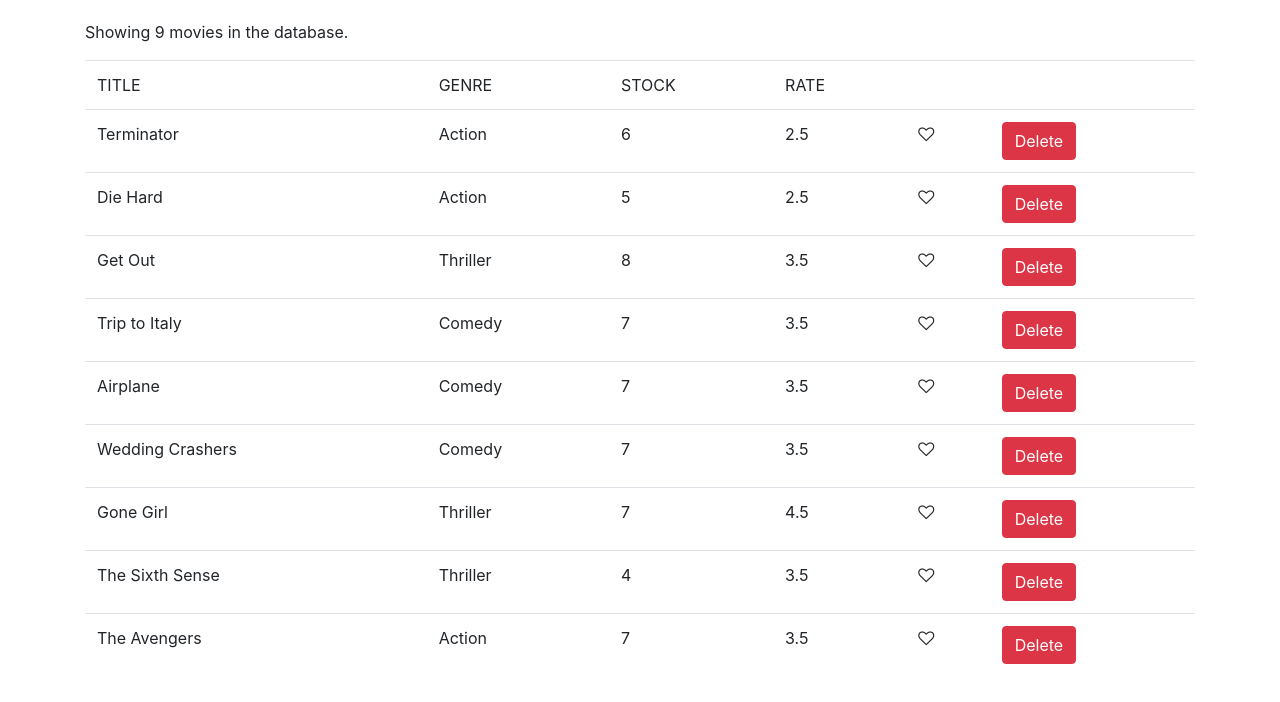
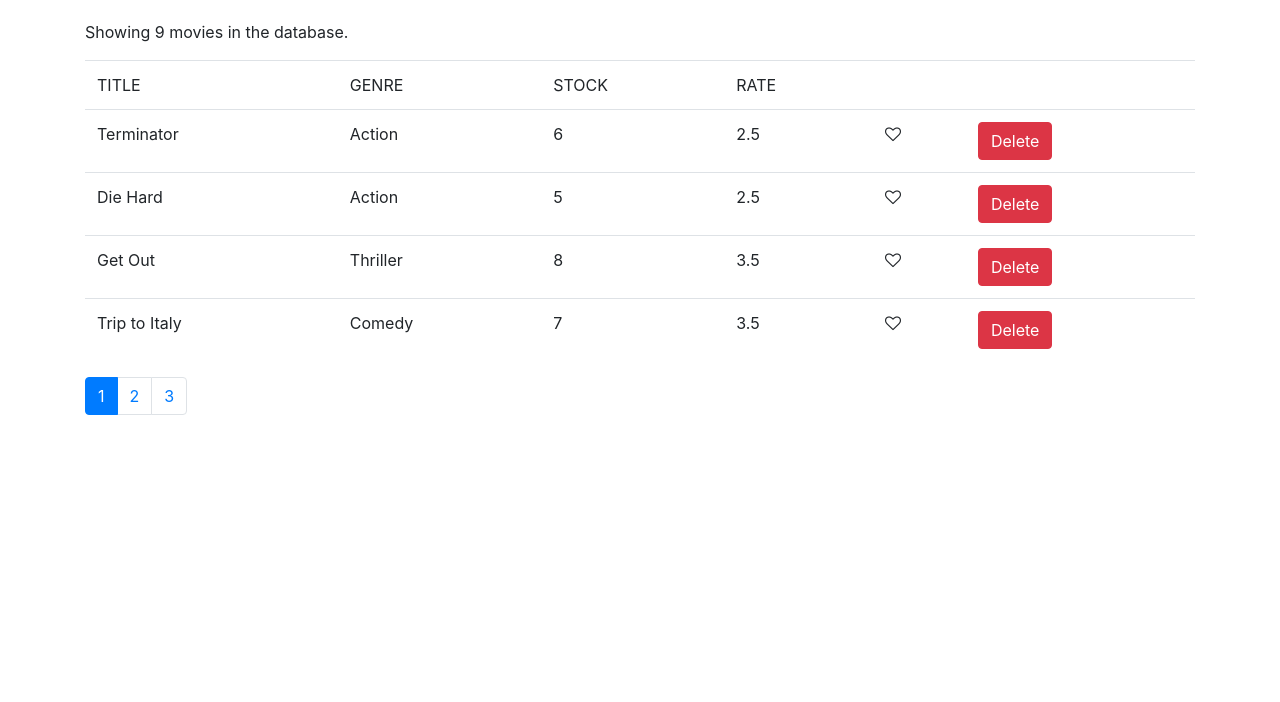
Before and after one commit to WhyRoy/React-learn, a React (Create React App) app in the folder vidly/: page / in a window 1280 px wide. Shown: the top 702 px of the page. Built offline with nearby package versions, Linux system fonts and the light colour scheme.

Commit message:
完成分页

```diff
--- /dev/null
+++ b/vidly/src/component/common/pagination.jsx
@@ -0,0 +1,35 @@
+import React, { Component } from "react";
+import _ from "lodash";
+class Pagination extends Component {
+  render() {
+    const { itemsCount, pageSize, onPageChange, currentPage } = this.props;
+    const pageCount = Math.ceil(itemsCount / pageSize);
+    // console.log(currentPage);
+    if (pageCount === 1) return null;
+    //用lodash生成一个数组，从1-pageCount
+    // 先安装lodash
+    const pages = _.range(1, pageCount + 1);
+
+    return (
+      <nav aria-label="Page navigation example">
+        <ul className="pagination">
+          {pages.map((page) => (
+            <li
+              className={
+                page === currentPage ? "page-item active" : "page-item"
+              }
+              key={page}
+              style={{ cursor: "pointer" }}
+            >
+              <a className="page-link" onClick={() => onPageChange(page)}>
+                {page}
+              </a>
+            </li>
+          ))}
+        </ul>
+      </nav>
+    );
+  }
+}
+
+export default Pagination;
--- a/vidly/src/component/movies.jsx
+++ b/vidly/src/component/movies.jsx
@@ -2,9 +2,13 @@
 import { getMovies } from "../services/fakeMovieService";
 //import { deleteMovie } from "../services/fakeMovieService";
 import Like from "./common/like";
+import Pagination from "./common/pagination";
+import { paganate } from "../utils/paganate";
 class Movies extends Component {
   state = {
     movies: getMovies(),
+    pageSize: 4,
+    currentPage: 1,
   };
   // handleDelete = (movie) => {
   //   deleteMovie(movie._id);
@@ -24,10 +28,18 @@
     movies[index].liked = !movies[index].liked;
     this.setState({ movies });
   };
+  handlePageChange = (pageNum) => {
+    //console.log("点击了第" + pageNum + "页");
+    this.setState({ currentPage: pageNum });
+  };
 
   render() {
     const { length: count } = this.state.movies;
+    const { currentPage, pageSize, movies: Allmovies } = this.state;
     if (count === 0) return <p>There is no movie in the database</p>;
+    const movies = paganate(Allmovies, currentPage, pageSize);
+    console.log(Allmovies);
+    console.log(movies);
     return (
       <div>
         <p>Showing {this.state.movies.length} movies in the database.</p>
@@ -43,7 +55,7 @@
             </tr>
           </thead>
           <tbody>
-            {this.state.movies.map((movie) => (
+            {movies.map((movie) => (
               <tr key={movie._id}>
                 <td>{movie.title}</td>
                 <td>{movie.genre.name}</td>
@@ -68,6 +80,12 @@
             ))}
           </tbody>
         </table>
+        <Pagination
+          itemsCount={count}
+          pageSize={pageSize}
+          currentPage={currentPage}
+          onPageChange={this.handlePageChange}
+        />
       </div>
     );
   }
--- /dev/null
+++ b/vidly/src/utils/paganate.jsx
@@ -0,0 +1,9 @@
+import _ from "lodash";
+
+export function paganate(items, pageNumber, pageSize) {
+  const startIndex = (pageNumber - 1) * pageSize;
+  //   return _(items).slice(startIndex).take(pageSize).value();
+  return _(items)
+    .slice(startIndex, startIndex + pageSize)
+    .value();
+}
```
Also changed, not shown: 1 other file (tests, documents, lock files or other folders).
